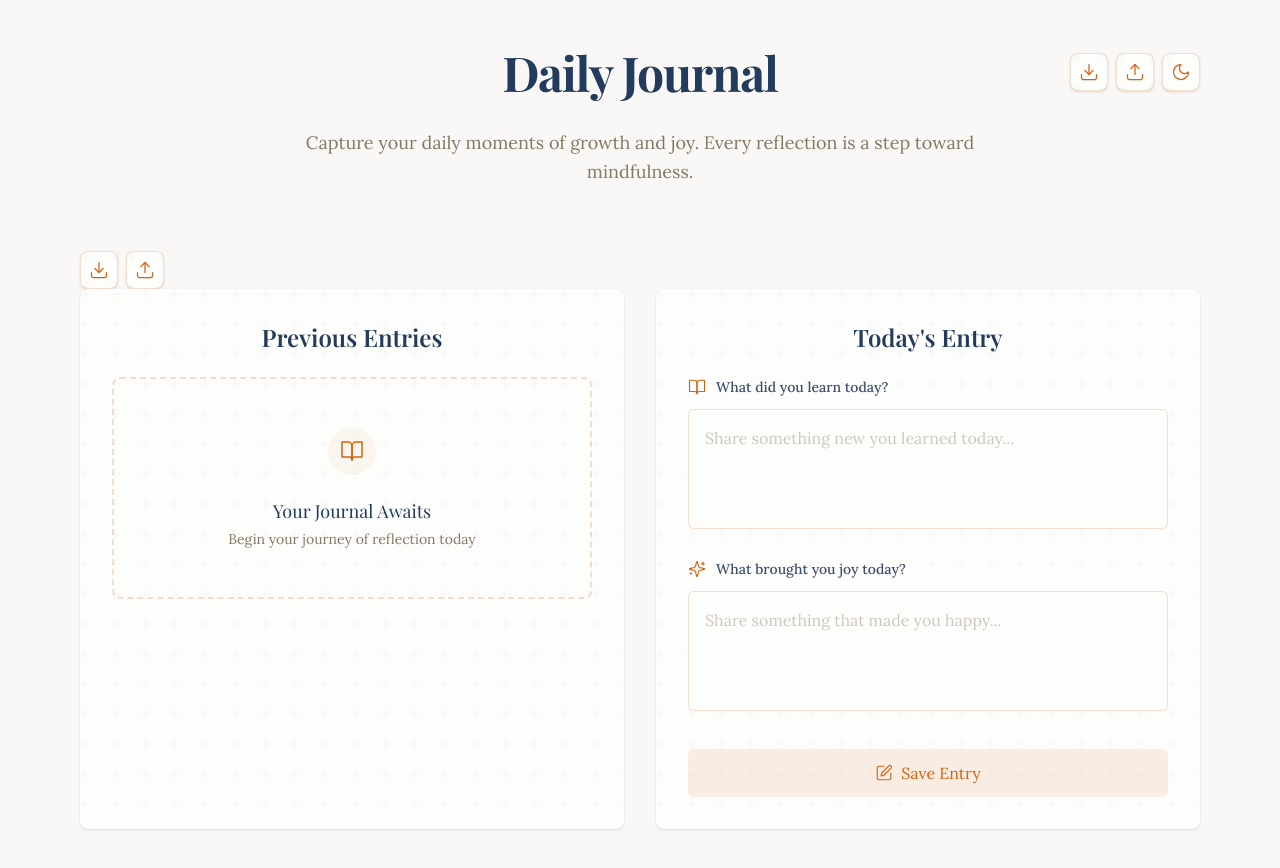
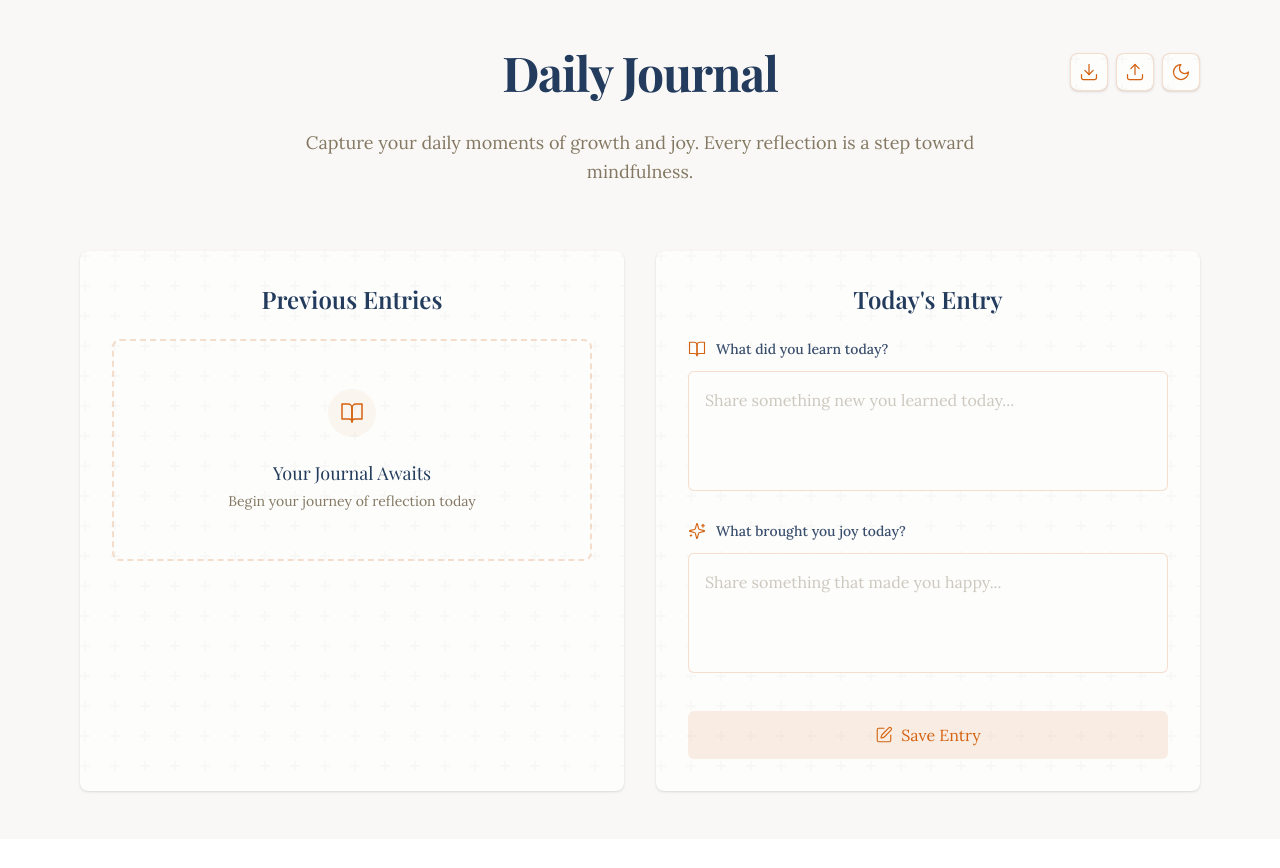
Before and after one commit to morhendos/quick-journal-app, a Next.js app: page / in a window 1280 px wide. Shown: the top 868 px of the page. After the commit the page ends 839 px from the top, so only its background shows below. Built offline with nearby package versions, Linux system fonts and the light colour scheme.

Commit message:
Remove ExportImport from main page

```diff
--- a/src/app/page.tsx
+++ b/src/app/page.tsx
@@ -3,39 +3,12 @@
 import { JournalEntryForm } from '@/components/JournalEntryForm';
 import { JournalEntryList } from '@/components/JournalEntryList';
 import { PageHeader } from '@/components/layout/PageHeader';
-import ExportImport from '@/components/journal/ExportImport';
-import { useToast } from '@/components/ui/use-toast';
-import { JournalEntry } from '@/types/journal';
 
 export default function Home() {
-  const { toast } = useToast();
-
-  const handleImportSuccess = (entries: JournalEntry[]) => {
-    toast({
-      title: 'Import Successful',
-      description: `Successfully imported ${entries.length} journal entries.`,
-      duration: 3000,
-    });
-  };
-
-  const handleError = (error: string) => {
-    toast({
-      title: 'Error',
-      description: error,
-      variant: 'destructive',
-      duration: 3000,
-    });
-  };
-
   return (
     <div className="min-h-screen bg-background transition-colors duration-200">
       <main className="container mx-auto px-3 py-4 sm:px-4 sm:py-12 max-w-6xl relative">
         <PageHeader />
-
-        <ExportImport
-          onImportSuccess={handleImportSuccess}
-          onError={handleError}
-        />
 
         <div className="grid gap-6 lg:gap-8 lg:grid-cols-2">
           <Section title="Today's Entry" className="order-1 lg:order-2">
```
